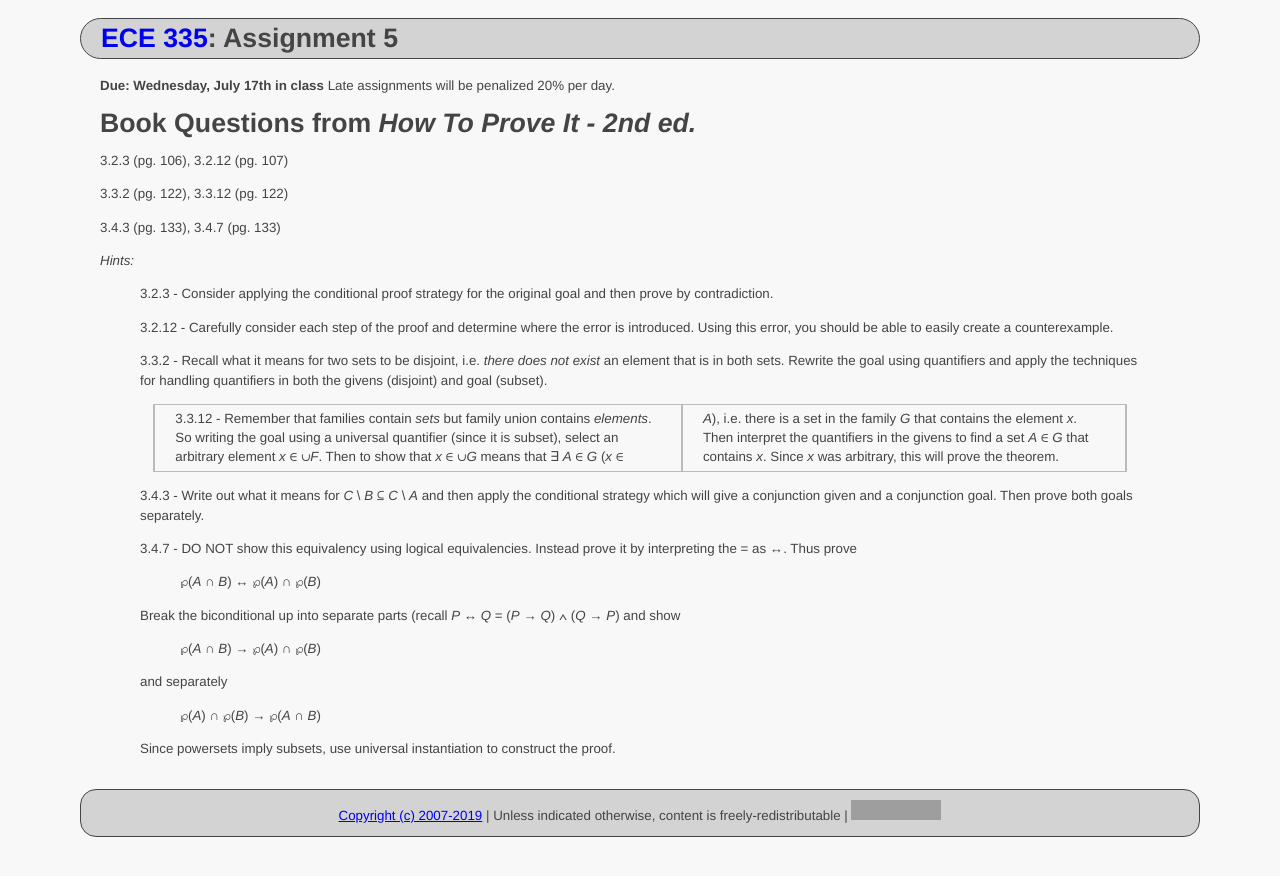
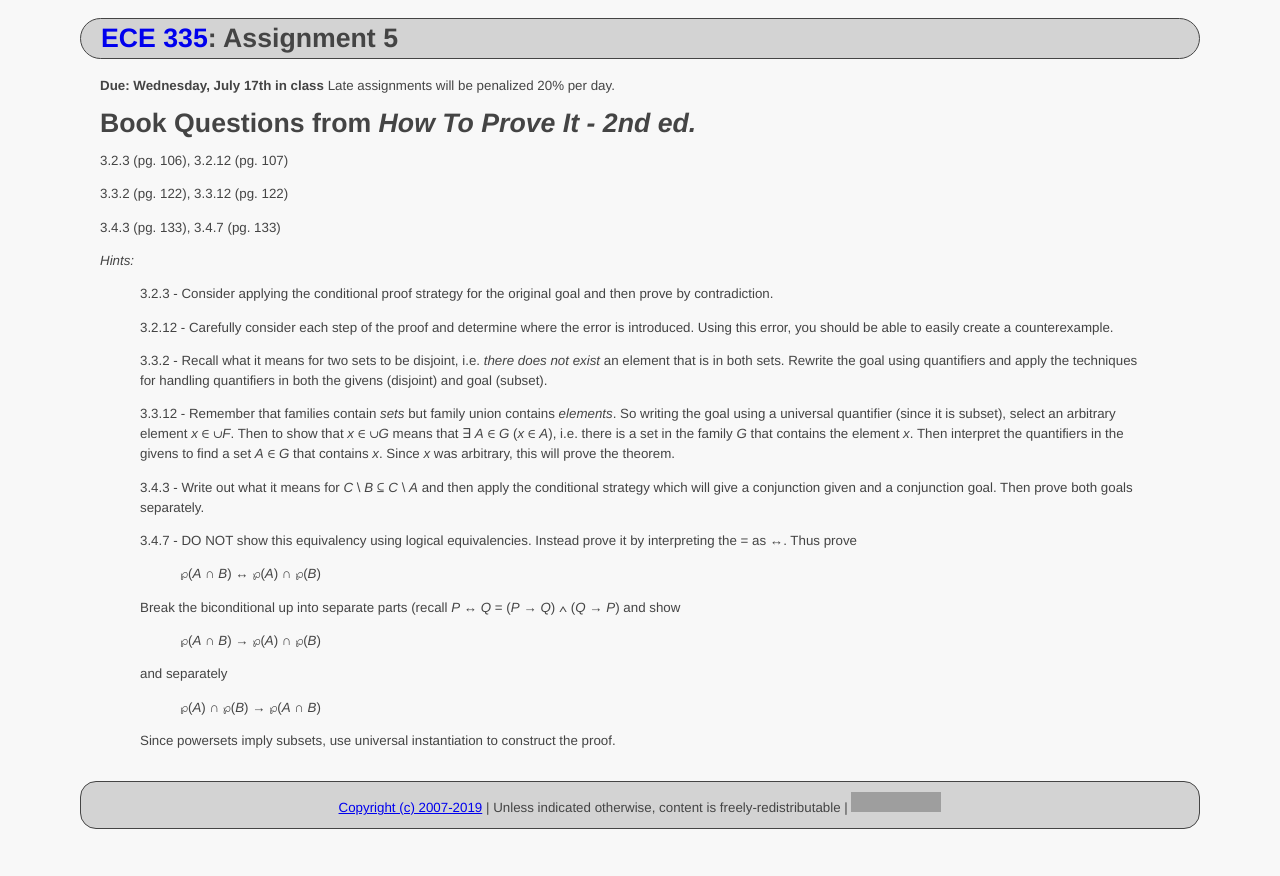
Before and after one commit to ycpcs/ece335-summer2019, a Jekyll site: the page built from assign/assign05.md, in a window 1280 px wide. Shown: the top 876 px of the page. Built offline with Jekyll 4.4.1, drawn with Linux system fonts in a browser that asks for light colours; grey boxes are pictures that could not be loaded.

```diff
--- a/assign/assign05.md
+++ b/assign/assign05.md
@@ -23,7 +23,7 @@ Book Questions from *How To Prove It - 2nd ed.*
 >
 > 3.3.2 - Recall what it means for two sets to be disjoint, i.e. *there does not exist* an element that is in both sets. Rewrite the goal using quantifiers and apply the techniques for handling quantifiers in both the givens (disjoint) and goal (subset).
 >
-> 3.3.12 - Remember that families contain *sets* but family union contains *elements*. So writing the goal using a universal quantifier (since it is subset), select an arbitrary element *x* ∈ ∪*F*. Then to show that *x* ∈ ∪*G* means that ∃ *A* ∈ *G* (*x* ∈| *A*), i.e. there is a set in the family *G* that contains the element *x*. Then interpret the quantifiers in the givens to find a set *A* ∈ *G* that contains *x*. Since *x* was arbitrary, this will prove the theorem.
+> 3.3.12 - Remember that families contain *sets* but family union contains *elements*. So writing the goal using a universal quantifier (since it is subset), select an arbitrary element *x* ∈ ∪*F*. Then to show that *x* ∈ ∪*G* means that ∃ *A* ∈ *G* (*x* ∈ *A*), i.e. there is a set in the family *G* that contains the element *x*. Then interpret the quantifiers in the givens to find a set *A* ∈ *G* that contains *x*. Since *x* was arbitrary, this will prove the theorem.
 >
 > 3.4.3 - Write out what it means for *C* \\ *B* ⊆ *C* \\ *A* and then apply the conditional strategy which will give a conjunction given and a conjunction goal. Then prove both goals separately.
 >
```
